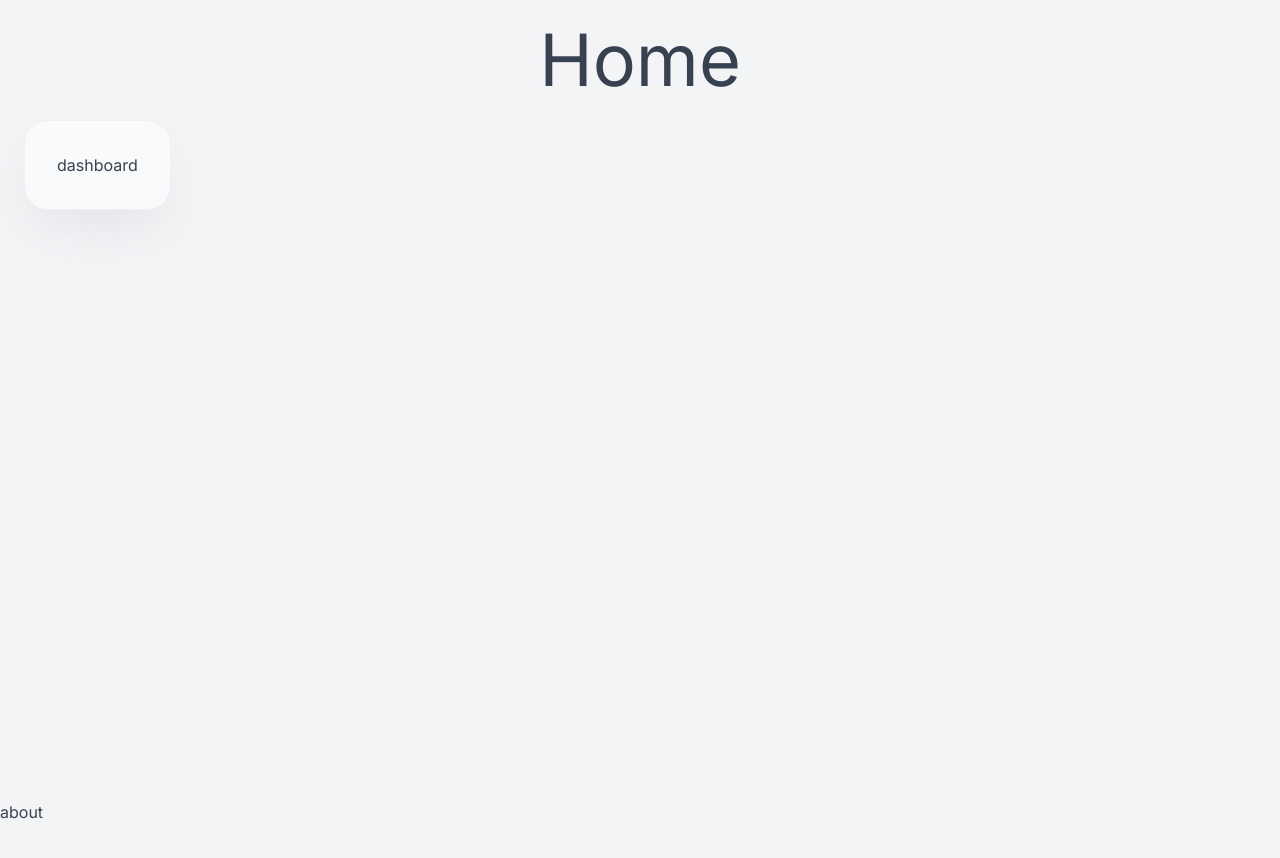
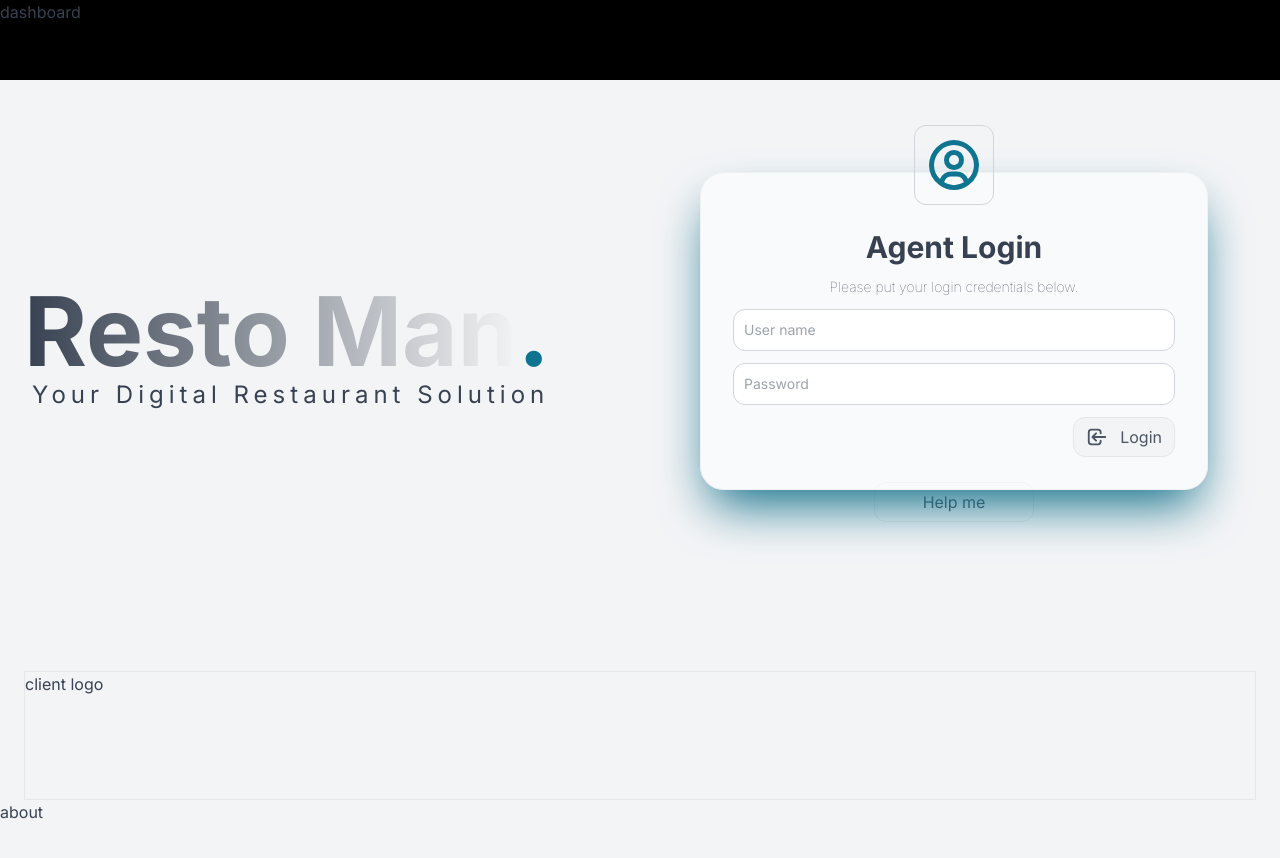
Before and after one commit to AbidHasanPiash/bhojon, a Next.js app: page / in a window 1280 px wide. Shown: the top 858 px of the page. Built offline with nearby package versions, Linux system fonts and the light colour scheme.

Commit message:
login page comming

```diff
--- a/app/globals.css
+++ b/app/globals.css
@@ -4,6 +4,10 @@
 @tailwind utilities;
 
 
+/************* Gradient Text *************/
+.still_gradient {
+  @apply bg-gradient-to-r from-gray-700 to-white dark:from-gray-300 dark:to-gray-900 bg-clip-text text-transparent;
+}
 /************* Button *************/
 .btn_layout_text {
   @apply h-10 rounded-xl border flex items-center justify-center bg-gray-100 active:bg-gray-200 dark:bg-gray-700 dark:border-gray-600 dark:active:bg-gray-800
--- a/components/home/Login.jsx
+++ b/components/home/Login.jsx
@@ -1,13 +1,62 @@
 import React from 'react'
 import Link from "next/link";
+import { BiUserCircle } from "react-icons/bi";
+import { HiOutlineLogin } from "react-icons/hi";
 
 export default function Login() {
   return (
     <section className="container_gap h-screen">
-        <h1 className="mb-6 text-center text-7xl">Home</h1>
-        <div className="container_layout2 w-fit">
+      <div className='fixed top-0 left-0 right-0 w-full h-20 bg-black'>
         <Link href={'/dashboard'}>dashboard</Link>
+      </div>
+      <div className='h-5/6 grid lg:grid-cols-2 gap-6 max-w-7xl mx-auto'>
+        <div className='h-full flex flex-col items-start justify-center'>
+          <h1 className="text-6xl lg:text-8xl font-bold still_gradient">
+            <span>Resto Man</span>
+            <span className='text-cyan-700 dark:text-cyan-400'>.</span>
+          </h1>
+          <p className='text-xl lg:text-2xl tracking-widest lg:tracking-[5px] pl-1 lg:pl-2'>Your Digital Restaurant Solution</p>
+
         </div>
+        <div className='flex items-center justify-center md:mx-6 lg:mx-12'>
+          <div className='flex flex-col items-center'>
+            <div className='rounded-3xl shadow-2xl shadow-cyan-700'>
+              <div className="container_layout2 w-full z-10">
+                <div className='flex items-center justify-center'>
+                  <div className='-mt-20 flex items-center justify-center w-20 h-20 input_layout2'>
+                    <span className='text-6xl text-cyan-700 dark:text-cyan-400'>
+                      <BiUserCircle/>
+                    </span>
+                  </div>
+                </div>
+                <div className='mt-6'>
+                  <div className='text-center space-y-3 mb-3'>
+                    <h1 className='text-xl lg:text-3xl font-bold'>Agent Login</h1>
+                    <p className='text-xs lg:text-sm font-thin'>Please put your login credentials below.</p>
+                  </div>
+                  <form className='space-y-3'>
+                    <input type="text" placeholder='User name' className='input_layout'/>
+                    <input type="password" placeholder='Password' className='input_layout'/>
+                    <div className='flex items-end justify-end'>
+                      <button type="submit" className="btn_layout_text">
+                        <span className="btn_text"> <HiOutlineLogin size={22}/> <span>Login</span> </span>
+                      </button>
+                    </div>
+                  </form>
+                </div>
+              </div>
+            </div>
+            <div className='w-full flex items-center justify-center -z-10'>
+              <div className='-mt-2 btn_layout_text w-40'>
+                <h1 className='btn_text'>Help me</h1>
+              </div>
+            </div>
+          </div>
+        </div>
+      </div>
+      <div className='h-1/6 border'>
+        client logo
+      </div>
     </section>
   )
 }
```
Also changed, not shown: public/images/common/cook.png (added).
